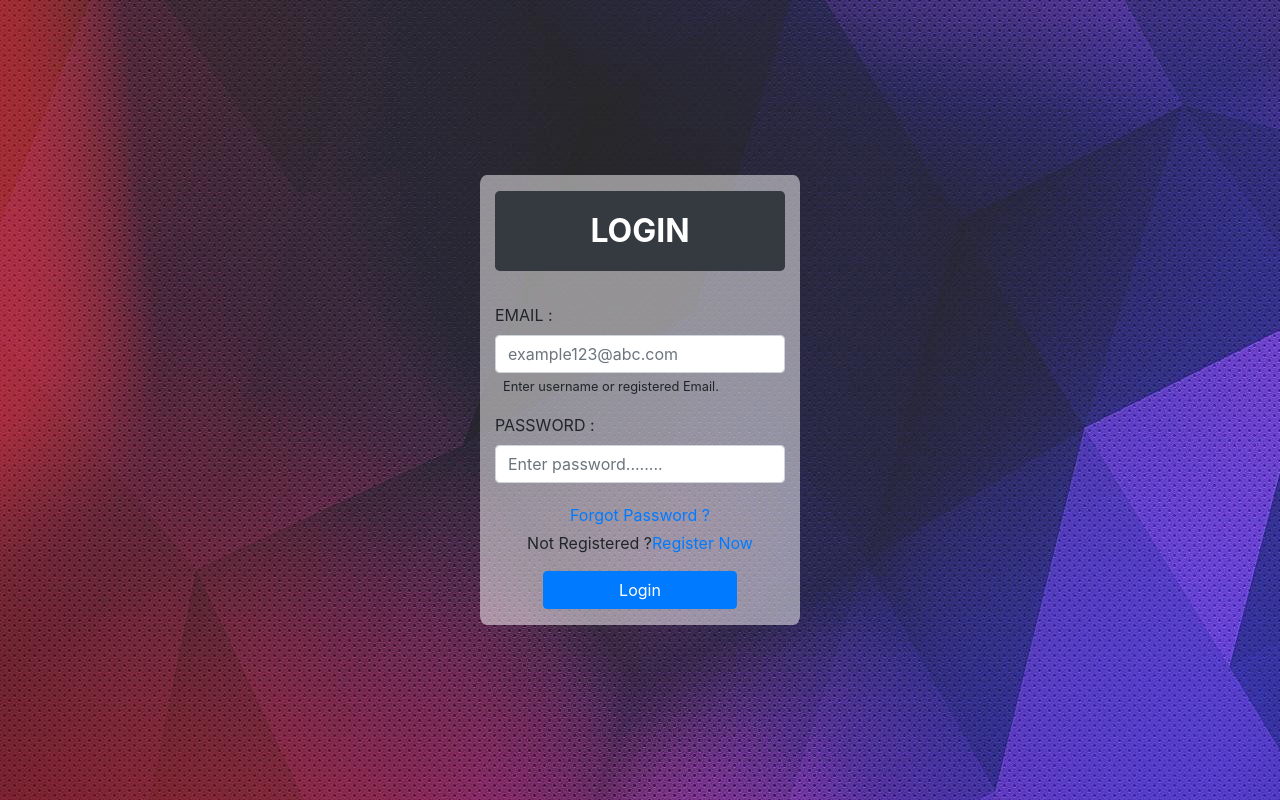
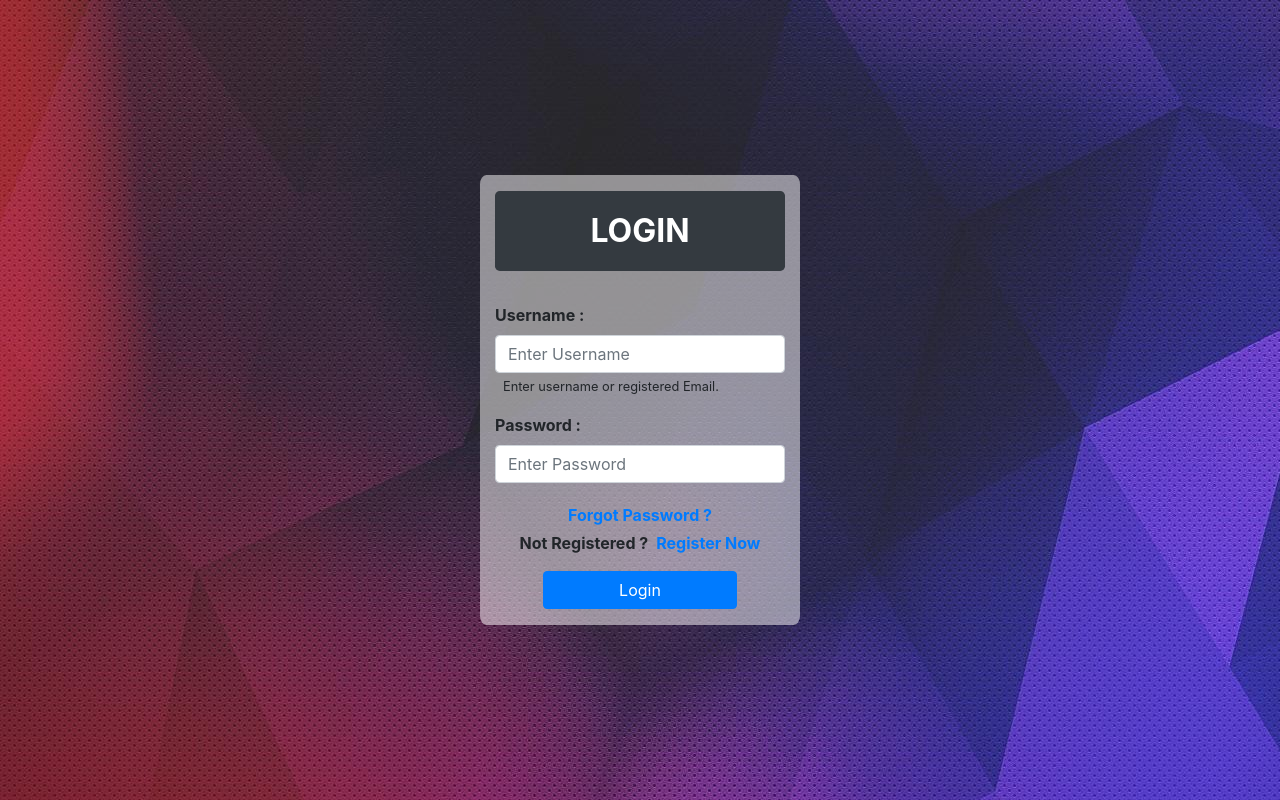
Before and after one commit to itskunal260316/ms-mini, an Angular app: page /login in a window 1280 px wide. Built offline with nearby package versions, Linux system fonts and the light colour scheme.

Commit message:
all done except modal

```diff
--- a/src/app/logged-in-nav/logged-in-nav.component.html
+++ b/src/app/logged-in-nav/logged-in-nav.component.html
@@ -30,8 +30,8 @@
                     Hello {{userName}}
                 </a>
                 <div class="dropdown-menu mr-2 text-center " aria-labelledby="navbarDropdown">
-                    <button class="btn  btn-secondary m-1" (click)="signOut()" data-toggle="modal"
-                        data-target="#confirmSignOut">Sign Out</button>
+                    <!-- <button class="btn  btn-secondary m-1" (click)="signOut()">Sign Out</button> -->
+                    <button class="btn  btn-secondary m-1" (click)="signOut()">Sign Out</button>
                     <button class="btn btn-secondary m-1" routerLink="/home/edit-profile" (click)="editProfile()">Edit
                         Profile</button>
                     <button class="btn btn-danger m-1" (click)="delProfile()">Delete Profile</button>
@@ -42,24 +42,3 @@
         </ul>
     </div>
 </nav>
-
-
-<div id="confirmSignOut" class="modal-dialog modal-dialog-centered" tabindex="-1">
-    <div class="modal-dialog">
-        <div class="modal-content">
-            <div class="modal-header">
-                <h5 class="modal-title">Are you sure to Sign Out ?</h5>
-                <button type="button" class="close" data-dismiss="modal" aria-label="Close">
-                    <span aria-hidden="true">&times;</span>
-                </button>
-            </div>
-            <div class="modal-body">
-                <p>You will need to sign back in to access other services.</p>
-            </div>
-            <div class="modal-footer">
-                <button type="button" class="btn btn-secondary" data-dismiss="modal">Close</button>
-                <button type="button" class="btn btn-primary">Save changes</button>
-            </div>
-        </div>
-    </div>
-</div>
--- a/src/app/logged-in-nav/logged-in-nav.component.ts
+++ b/src/app/logged-in-nav/logged-in-nav.component.ts
@@ -20,8 +20,15 @@ export class LoggedInNavComponent implements OnInit {
   }
   faBars = faBars;
   userName = sessionStorage.getItem('user_name');
+  public signOutModal = true;
+
+
+  signOutModalFunction() {
+    this.signOutModal = true;
+  }
 
   signOut() {
+    this.signOutModalFunction();
     sessionStorage.removeItem('sid');
     this.router.navigate(['login']);
   }
--- a/src/app/login/login.component.html
+++ b/src/app/login/login.component.html
@@ -8,20 +8,22 @@
 
         <div [formGroup]="loginGroup">
             <div id="username-ip" class="form-group">
-                <label for="username" class="form-text ">EMAIL :</label>
-                <input type="text" class="form-control  col-12" id="username" placeholder="example123@abc.com"
+                <label for="username" class="form-text " style="font-weight: bolder;">Username :</label>
+                <input type="text" class="form-control  col-12" id="username" placeholder="Enter Username"
                     formControlName="username">
                 <small class="pl-2">Enter username or registered Email.</small>
             </div>
             <div id="password-ip" class="form-group">
-                <label for="username" class="form-text">PASSWORD :</label>
-                <input type="password" class="form-control col-12" id="password" placeholder="Enter password........"
+                <label for="username" class="form-text" style="font-weight: bolder;">Password :</label>
+                <input type="password" class="form-control col-12" id="password" placeholder="Enter Password"
                     formControlName="password">
             </div>
         </div>
         <div id="links" class="d-flex justify-content-center align-items-center flex-column">
-            <a href="#forgot" class="form-text">Forgot Password ?</a>
-            <p class=" d-flex form-text">Not Registered ? <a [routerLink]="['/register']"> Register Now</a></p>
+            <a href="#forgot" class="form-text font-weight-bolder">Forgot Password ?</a>
+            <p class=" d-flex form-text font-weight-bolder">Not Registered ? <a class="ml-2"
+                    [routerLink]="['/register']"> Register
+                    Now</a></p>
         </div>
         <div class="alert alert-danger mt-1" *ngIf="invalidCred" role="alert">
             Invalid user credentials, Try again.
```
